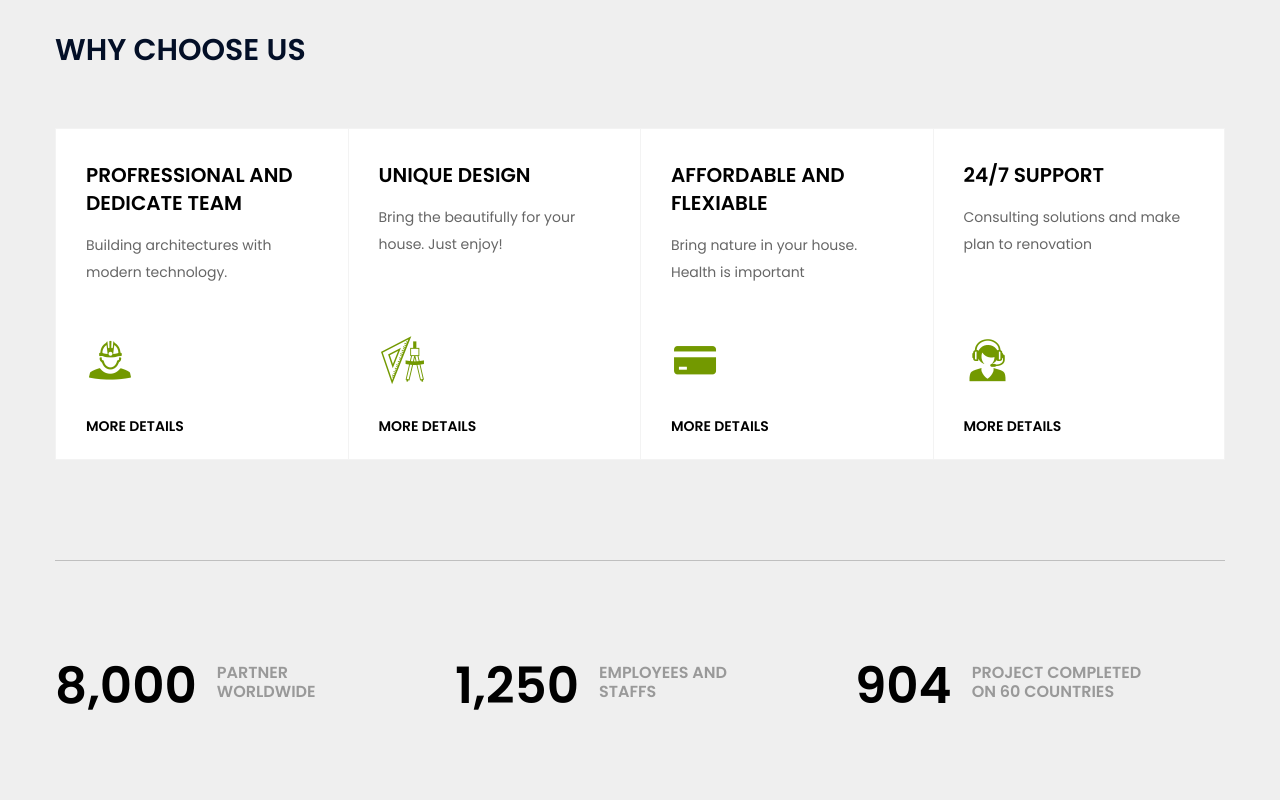
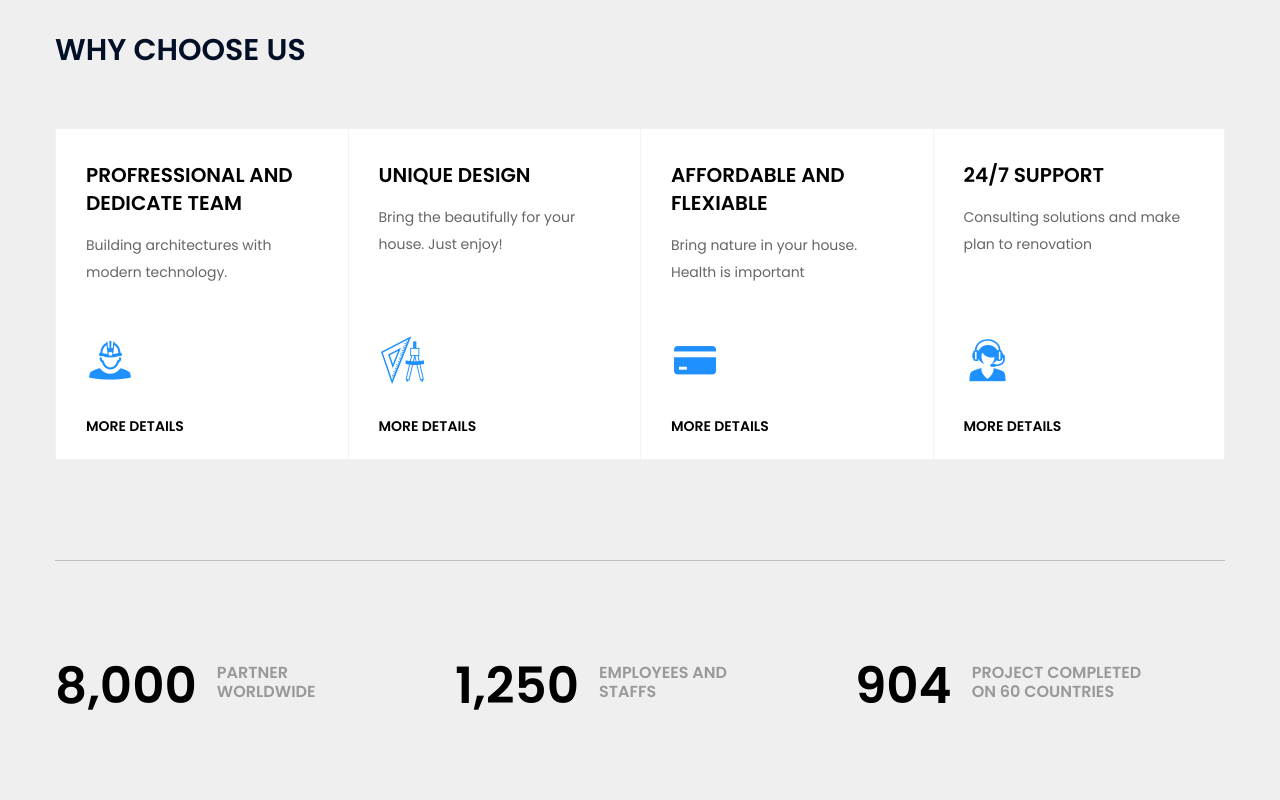
Before and after one commit to hoistscom/ev, a Nuxt app: page / in a window 1280 px wide. Shown: the part 1800-2600 px from the top of the page. Built offline with nearby package versions, Linux system fonts and the light colour scheme.

Commit message:
blue
blue tezstt

```diff
--- a/assets/scss/_variables.scss
+++ b/assets/scss/_variables.scss
@@ -7,7 +7,7 @@ $heading-font: "Poppins", sans-serif;
 
 
 // Colors ---------------
-$primary: #739900;
+$primary: dodgerblue;
 $paragraph: #666;
 $body-bg: #000;
 $body-color: #748494;
```
Also changed, not shown: 1 other file (tests, documents, lock files or other folders).
